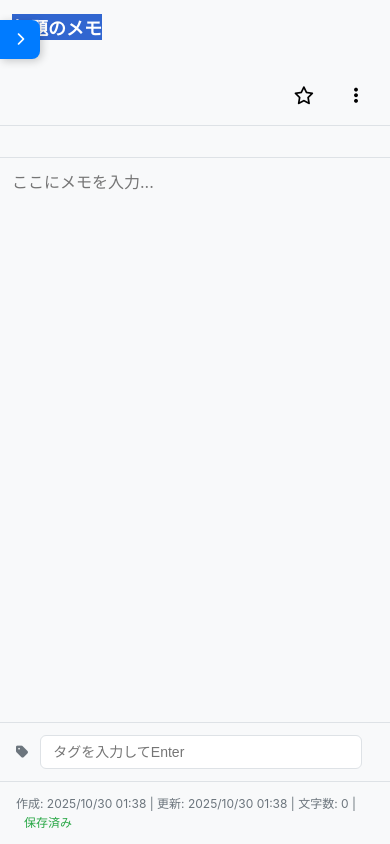
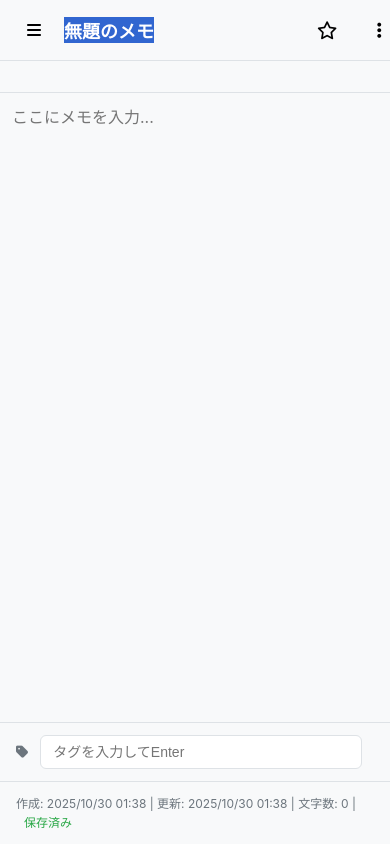
Before and after one commit to mat0331/OfzNote, a plain HTML site: page index.html in a window 390 px wide. Drawn offline with Linux system fonts and the light colour scheme.

Commit message:
モバイル版のデザイン調整

```diff
--- a/css/style.css
+++ b/css/style.css
@@ -682,6 +682,12 @@ body.sidebar-closed .sidebar-toggle-overlay {
     display: none;
 }
 
+/* モバイルメニューボタン */
+.mobile-menu-btn {
+    flex-shrink: 0;
+    margin-right: 8px;
+}
+
 /* エディターオーバーフローメニュー */
 .editor-overflow {
     position: relative;
@@ -741,6 +747,11 @@ body.sidebar-closed .sidebar-toggle-overlay {
         display: inline-flex;
     }
 
+    /* 既存のサイドバートグルを非表示 */
+    .sidebar-toggle-overlay {
+        display: none !important;
+    }
+
     /* サイドバー */
     .sidebar {
         position: absolute;
@@ -759,19 +770,22 @@ body.sidebar-closed .sidebar-toggle-overlay {
     /* エディターヘッダー */
     .editor-header {
         padding: 12px 16px;
-        flex-wrap: wrap;
+        display: flex;
+        align-items: center;
+        gap: 0;
     }
 
     .note-title-input {
         font-size: 18px;
-        width: 100%;
-        margin-bottom: 8px;
-        order: -1;
+        flex: 1;
+        margin: 0;
     }
 
     .editor-actions {
-        width: 100%;
+        display: flex;
+        flex-shrink: 0;
         justify-content: flex-end;
+        gap: 8px;
     }
 
     /* ボタンサイズ拡大（タッチしやすく） */
--- a/index.html
+++ b/index.html
@@ -122,6 +122,9 @@
     <!-- Main Editor Area -->
     <main class="editor-container" id="editor-container" role="main" aria-label="エディタ">
         <div class="editor-header">
+            <button class="btn-icon mobile-menu-btn mobile-only" id="mobile-menu-btn" aria-label="メニューを開く">
+                <i class="fas fa-bars" aria-hidden="true"></i>
+            </button>
             <input type="text" id="note-title" class="note-title-input" placeholder="無題のメモ" aria-label="メモのタイトル">
             <div class="editor-actions">
                 <!-- デスクトップ用：全表示 -->
--- a/js/ui.js
+++ b/js/ui.js
@@ -128,6 +128,14 @@ const UI = {
         if (sidebarToggleOpen) {
             sidebarToggleOpen.addEventListener('click', () => {
                 this.openSidebar();
+            });
+        }
+
+        // モバイルメニューボタン
+        const mobileMenuBtn = document.getElementById('mobile-menu-btn');
+        if (mobileMenuBtn) {
+            mobileMenuBtn.addEventListener('click', () => {
+                this.toggleSidebar();
             });
         }
 
```
